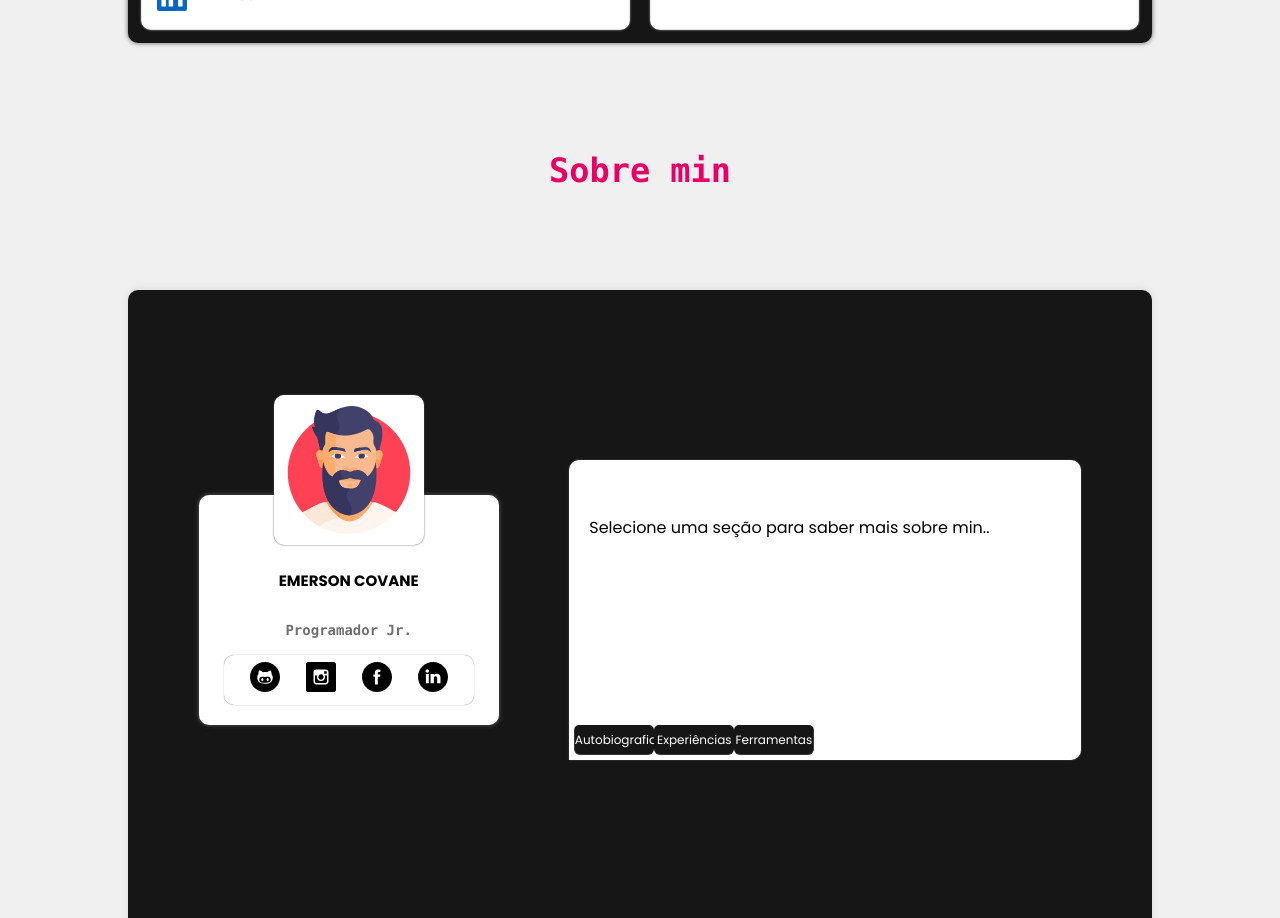
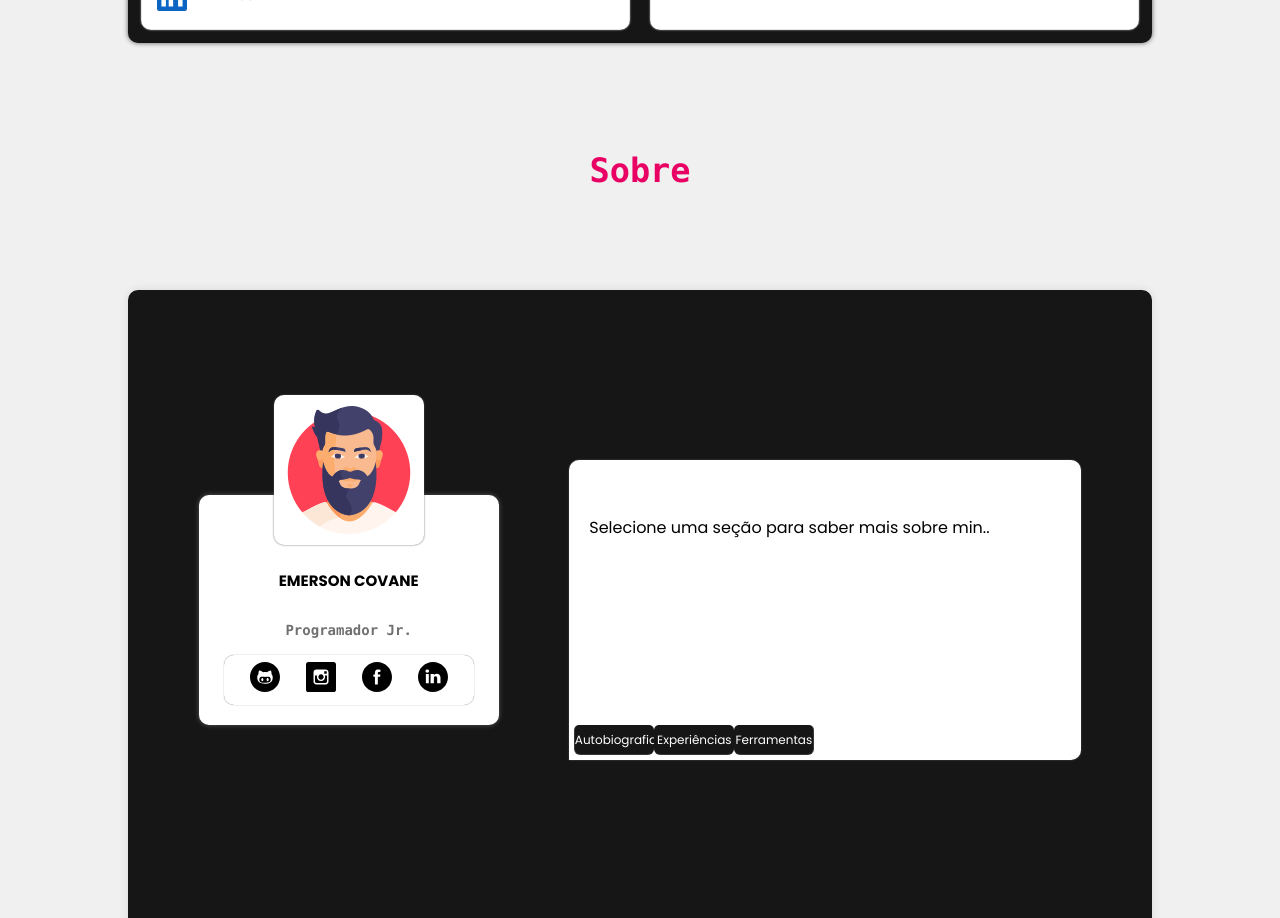
Before and after one commit to emers0n17/Portfolio_React, a React (Vite) app: page / in a window 1280 px wide. Shown: the part 1380-2298 px from the top of the page. Built offline with nearby package versions, Linux system fonts and the light colour scheme.

Commit message:
Ajuste para deploy 10

```diff
--- a/src/Main.jsx
+++ b/src/Main.jsx
@@ -29,7 +29,7 @@ class Main extends React.Component {
       <>
         <Inicio />
         <Espaco height="10" color="blue" />
-        <TituloSecao   desc="Sobre min"/>
+        <TituloSecao desc="Sobre"/>
         <Sobre />
         <Espaco height="10" color="blue" />
         <TituloSecao desc="Minhas habilidades"/>
```
